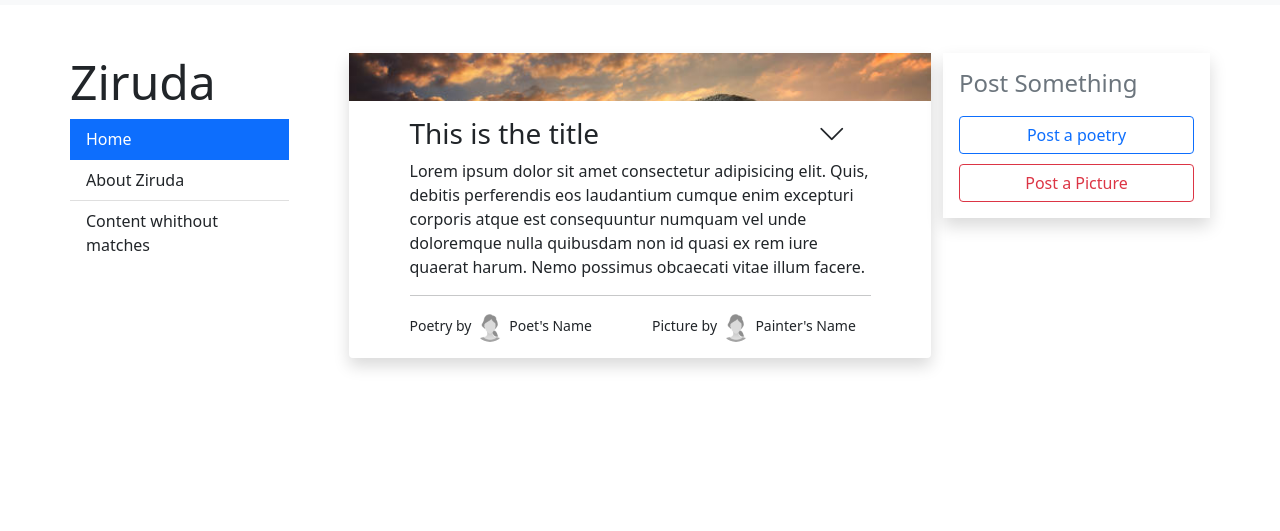
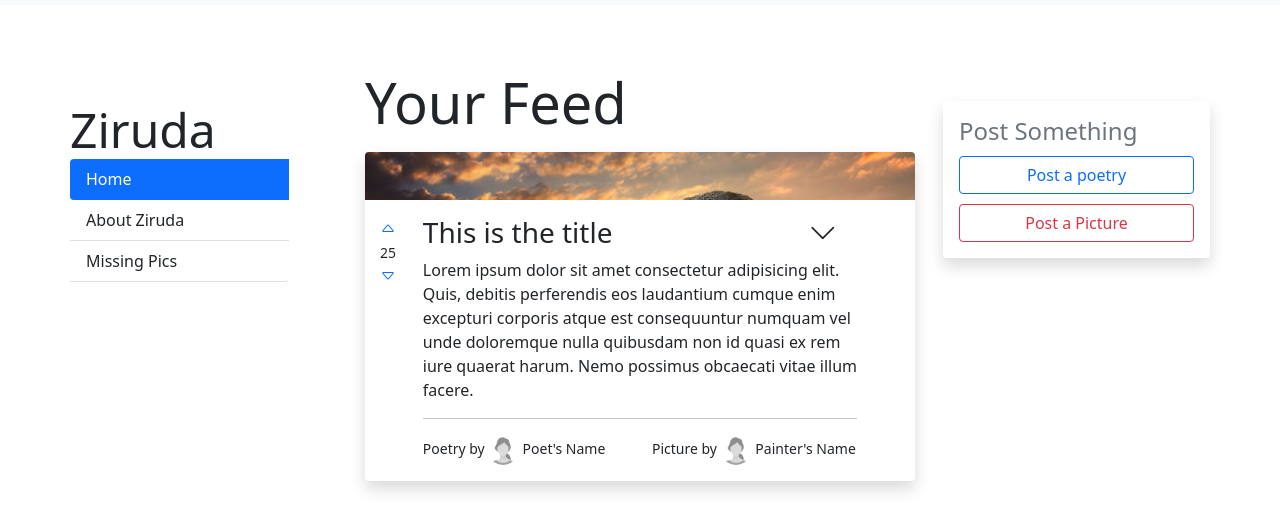
Before and after one commit to CreepRX/projectVerknupfung, a plain HTML site: page frontend/index.html in a window 1280 px wide. Shown: the part 91-622 px from the top of the page. Drawn offline with nearby package versions, Linux system fonts and the light colour scheme.

Commit message:
added tabs and more responsiveness

```diff
--- a/frontend/index.html
+++ b/frontend/index.html
@@ -40,29 +40,54 @@
 
 
 
-      <div class="container mt-5 p-md-0 p-2">
+      <div class="container main mt-5 p-md-0 p-2">
+         <div class="mobile-title text-center">
+            <p class="display-1">Ziruda</p>
+         </div>
          <div class="row">
 
-            <!--  -->
-            <div class="col-12 col-md-3 order-1  mb-3 text-center text-md-start">
+            <!-- this is the navigations  -->
+            <div class="col-12 col-md-3 order-2  mb-3 text-center text-md-start mt-md-5">
                <div class="navigation">
                   <h1 class="display-5">Ziruda</h1>
-                  <ul class="list-group border-0 list-group-flush">
-                     <li class="list-group-item  active"><a>Home</a>
-                     </li>
-                     <li class="list-group-item "><a>About Ziruda</a></li>
-                     <li class="list-group-item "><a>Content whithout matches</a></li>
-                  </ul>
+                  <div class="list-group list-group-horizontal">
+                     <a href="#list-feed" class="list-group-item list-group-item-action active" id="list-feed-list" data-bs-toggle="list" role="tab" onclick="loadFeed()">Home</a>
+                     <a href="#list-about" class="list-group-item list-group-item-action"  id="list-about-list" data-bs-toggle="list" role="tab" onclick="loadAbout()">About Ziruda</a>
+                     <a href="#list-noPics" class="list-group-item list-group-item-action" id='list-noPics-list' data-bs-toggle="list" role="tab" onclick="loadMissingPics()">Missing Pics</a>
                   </div>
                </div>
-            <!--  -->
-            <div class="col-12 col-md-6 feed p-0 order-3 order-md-2" id="feed">
+            </div>
+            <!-- this is the content -->
+            <div class="col-12 col-md-6 feed p-3 order-3 order-md-2" id="feed">
+
+               <!-- tabs -->
+               <div class="tab-content text-center text-md-start" id="nav-tabContent">
+                  <!-- Feed -->
+                  <div class="tab-pane fade show active" id="list-feed" role="tabpanel" aria-labelledby="list-feed-list">
+                     <p class="display-4">Your Feed</p>
+                  </div>
+                  <!-- About Us -->
+                  <div class="tab-pane fade" id="list-about" role="tabpanel" aria-labelledby="list-about-list"><p class="display-4">About Us</p></div>
+                  <!-- No pics -->
+                  <div class="tab-pane fade" id="list-noPics" role="tabpanel" aria-labelledby="list-noPics-list"><p class="display-4">Poetry Without Pics</p></div>
+                </div>
+
+               <!-- contents -->
+               <div class="content" id="content">
                   <div class="post rounded shadow align-center">
-                  <div class="pic-section m-0" id='pic-section'>
+                     <div class="pic-section m-0 rounded-top" id='pic-section'>
                         <img src="picPlaceholder.jpg" alt="pic" srcset="">
                      </div>
                      <div class="text-section rounded-top row pt-3 pb-3">
-                     <div class="col-1 vote"></div>
+                        <div class="col-1 vote text-center">
+                           <a href="#" class="upvote">
+                              <i class="bi bi-caret-up" id="upvote"></i>
+                           </a>
+                           <small id="total-vote">25</small>
+                           <a href="" class="downvote">
+                              <i class="bi bi-caret-down" id="downvote"></i>
+                           </a>
+                        </div>
                         <div class="col-10">
                            <div class="top row">
                               <p class="h3 col-10">This is the title</p>
@@ -93,20 +118,22 @@
                         <div class="col-1"></div>
                      </div>
                   </div>
+               </div>
 
             </div>
-            <!--  -->
-            <div class="col-12 col-md-3 order-2 order-md-3">
-               <div class="post-section shadow p-3">
-                  <h4 class="text-muted">Post Something</h4>
+
+
+            <!-- this is the post section -->
+            <div class="col-12 col-md-3 order-1 order-md-3 mt-md-5">
+               <div class="post-section shadow-md rounded p-3 text-center text-md-start">
+                  <h4 class="text-muted md">Post Something</h4>
                   <a href="" class="btn btn-outline-primary post-btn"> Post a poetry</a>
                   <a href="" class="btn btn-outline-danger post-btn"> Post a Picture</a>
+                  <hr class="md-none">
+               </div>
 
             </div>
          </div>
-         </div>
-
-
 
 
 
--- a/frontend/styles.css
+++ b/frontend/styles.css
@@ -36,7 +36,7 @@
 
 .selected{
     background: #8356d6;
-    font-weight: 500;
+    font-weight: 700;
     border-left-width: 1rem;
 }
 
@@ -53,8 +53,60 @@
     content : 'Logout'
 }
 
+.list-group-item a{
+    text-decoration: none;
+    color: black;
+}
+
+.list-group-horizontal a{
+    padding: auto;
+}
+
+h1 {
+    display: none;
+}
+
+.md{
+    display: none;
+}
 
 
+@media only screen and (min-width : 768px){
+    .list-group-horizontal{
+        flex-direction: column;
+    }
+    .list-group-horizontal * {
+        border-right: 0px;
+        border-left: 0px;
+        border-top: 0px;
+
+    }
+    .list-group-horizontal a + .list-group-horizontal a {
+        border-bottom-width: 2px;
+    }
+
+    .mobile-title {
+        display: none;
+    }
+
+    h1 {
+        display: inline;
+        margin-bottom: 1rem;
+    }
+
+    .post-section{
+        box-shadow: 0 0.5rem 1rem rgba(0, 0, 0, 0.15) !important;
+    }
+
+    .md-none{
+        display: none;
+    }
+    .md{
+        display :inline;
+    }
+
+
+}
 @media only screen and (min-width : 992px){
     .navigation {
         width: auto;
```
Lines whose indentation alone changed are shown as unchanged.
